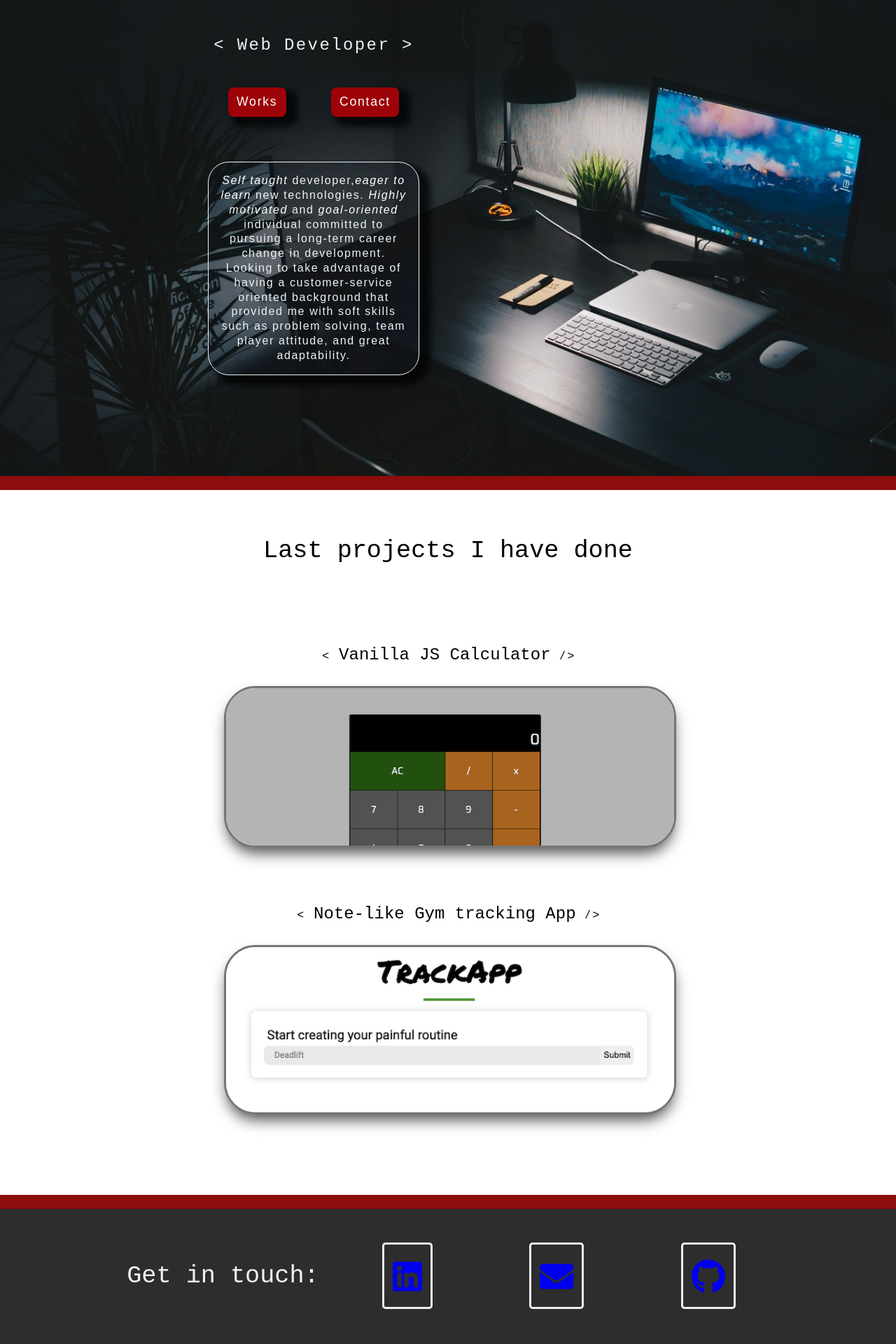
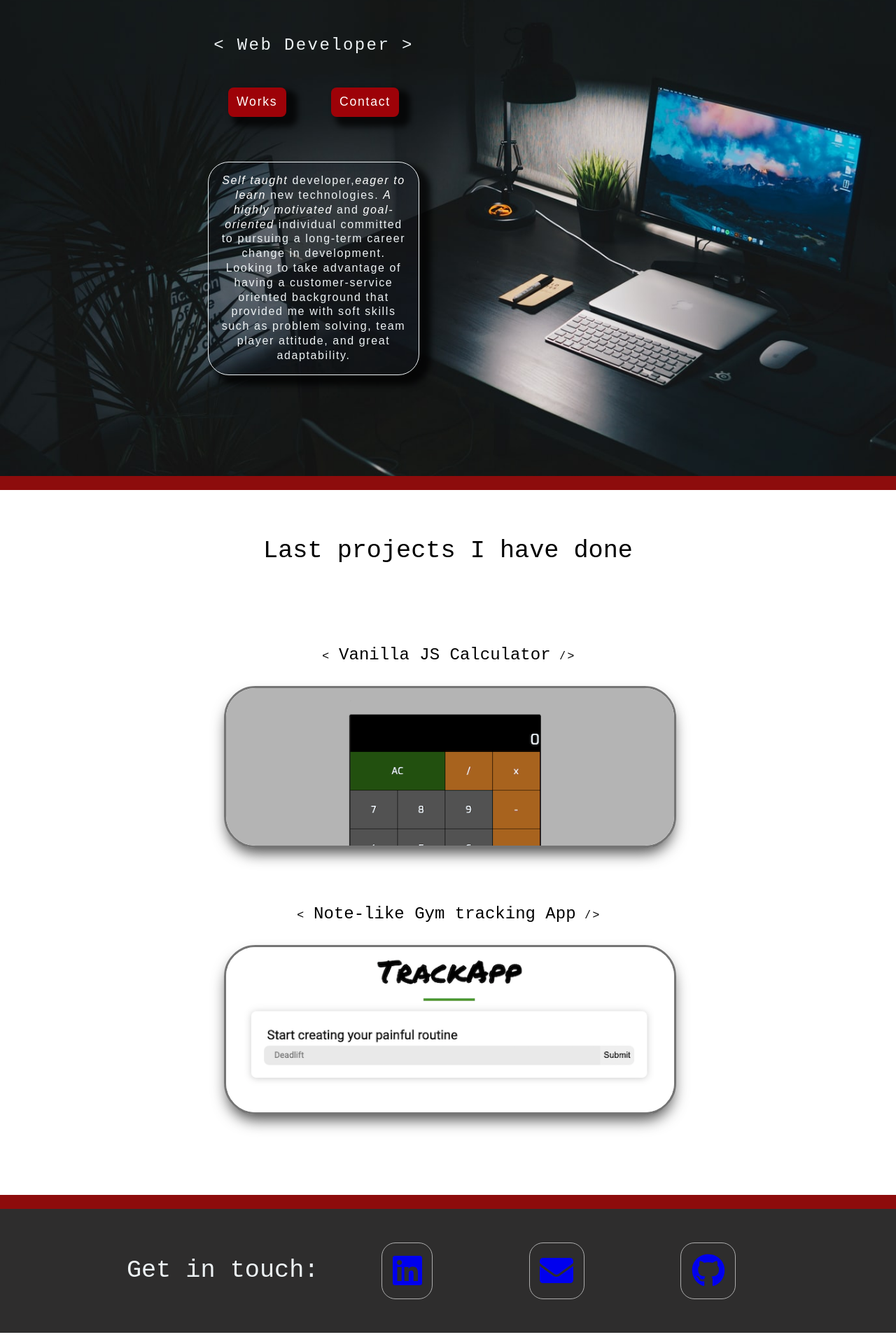
Before and after one commit to chomicki7/mywebsite, a React (Create React App) app: page / in a window 1280 px wide. Shown: the part 251-2171 px from the top of the page at 70% size. Built offline with nearby package versions, Linux system fonts and the light colour scheme.

Commit message:
design details

```diff
--- a/src/components/Main/Main.css
+++ b/src/components/Main/Main.css
@@ -154,10 +154,15 @@ span {
 .contact a {
   font-size: 3em;
   margin: 1em;
+  padding: 0.3em;
+  border-radius: 20px;
   text-align: center;
   transition: 0.5s;
+  border: 1px solid #adadad;
 }
 
 .contact a:hover {
   background-color: #0a0a0a;
 }
+
+@media screen and (max-width: 400);
--- a/src/components/Main/Main.js
+++ b/src/components/Main/Main.js
@@ -7,9 +7,9 @@ import { faGithub } from "@fortawesome/free-brands-svg-icons";
 import { faLinkedin } from "@fortawesome/free-brands-svg-icons";
 import { faEnvelope } from "@fortawesome/free-solid-svg-icons";
 
-const github = <FontAwesomeIcon icon={faGithub} border />;
-const envelope = <FontAwesomeIcon icon={faEnvelope} border />;
-const linkedin = <FontAwesomeIcon icon={faLinkedin} border />;
+const github = <FontAwesomeIcon icon={faGithub} />;
+const envelope = <FontAwesomeIcon icon={faEnvelope} />;
+const linkedin = <FontAwesomeIcon icon={faLinkedin} />;
 
 class Main extends Component {
   render() {
@@ -30,7 +30,7 @@ class Main extends Component {
             <div className="description">
               <p>
                 <span>Self taught</span> developer,<span>eager to learn</span>{" "}
-                new technologies. <span>Highly motivated</span> and
+                new technologies. <span>A highly motivated</span> and
                 <span> goal-oriented</span> individual committed to pursuing a
                 long-term career change in development. Looking to take
                 advantage of having a customer-service oriented background that
```
